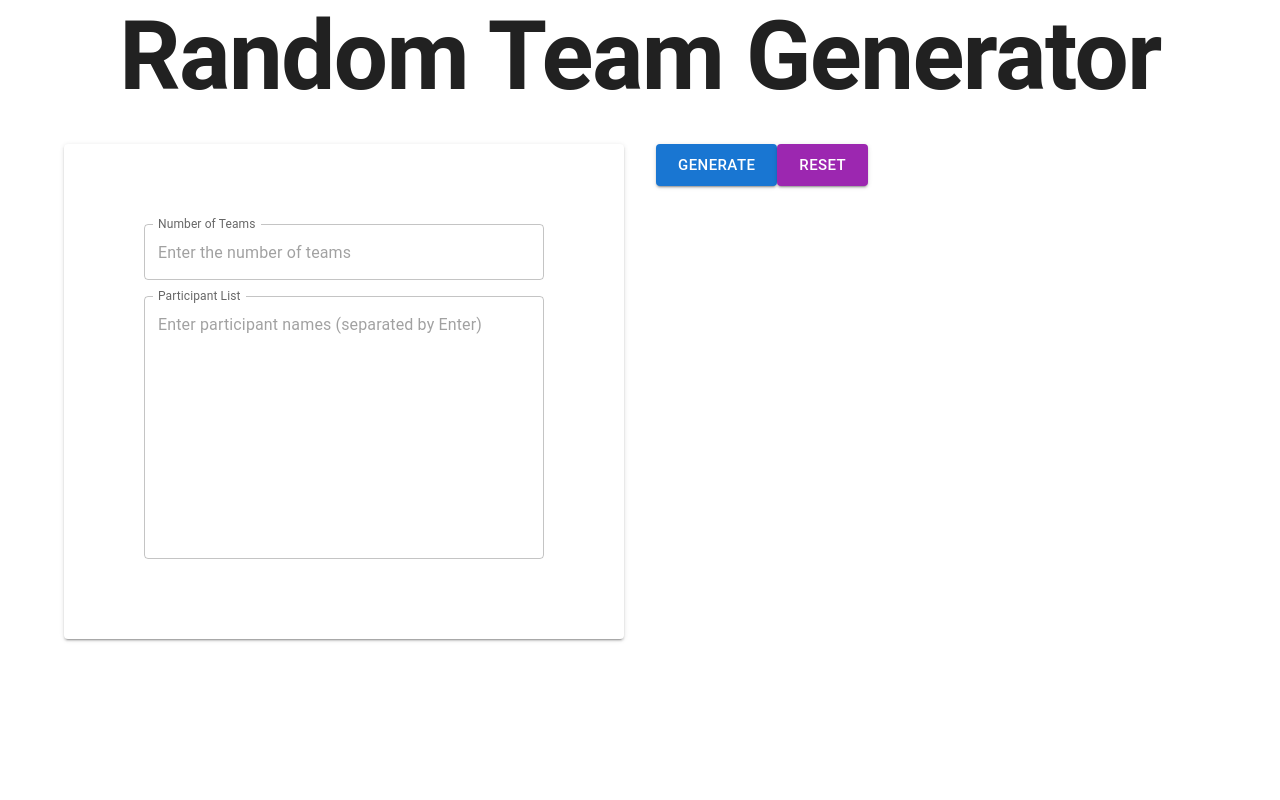
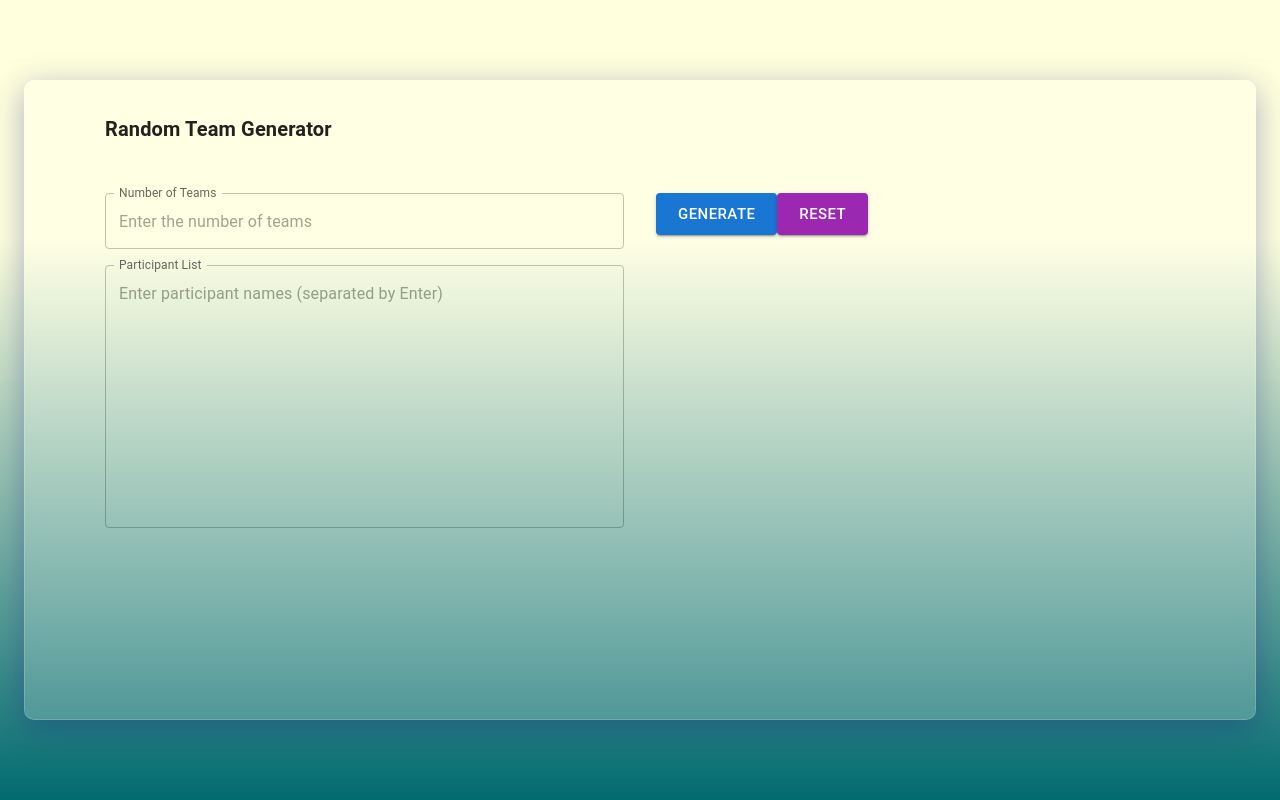
Before and after one commit to YeleePark/TeamGenerator, a React (Create React App) app: page / in a window 1280 px wide. Built offline with nearby package versions, Linux system fonts and the light colour scheme.

Commit message:
chore : 퍼블리싱 진행중

```diff
--- a/src/App.js
+++ b/src/App.js
@@ -18,11 +18,6 @@ function App() {
   const [teams, setTeams] = useState([]);
 
   const createTeams = (people, teamCount) => {
-    if (teamCount <= 0 || people.length === 0) {
-      // TODO: Error
-      return false;
-    }
-
     const shuffledPeople = [...people].sort(() => Math.random() - 0.5);
 
     const teams = Array.from({ length: teamCount }, () => []);
@@ -33,6 +28,7 @@ function App() {
 
     setTeams(teams);
   };
+
   const onSubmit = (data) => {
     const list = data?.participantList
       .split("\n")
@@ -47,21 +43,46 @@ function App() {
 
   return (
     <Container
+      maxWidth={`xl`}
       sx={{
-        backgroundColor: `background.default`,
+        position: `fixed`,
+        width: `100vw`,
         height: `100vh`,
+        display: `flex`,
+        alignItems: `center`,
+        background: `linear-gradient(360deg, rgba(1,106,112,1) 0%, rgba(255,255,221,0.9934567577030813) 70%)`,
       }}
-      maxWidth={`lg`}
     >
-      <form onSubmit={handleSubmit(onSubmit)} action="">
-        <Grid container spacing={4}>
+      <Paper
+        elevation={2}
+        sx={{
+          px: 10,
+          py: 4,
+          width: `100%`,
+          height: `80%`,
+          background: `rgba( 255, 255, 255, 0.2 )`,
+          boxShadow: `0 8px 32px 0 rgba( 31, 38, 135, 0.37 )`,
+          backdropFilter: `blur( 5.5px )`,
+          borderRadius: `10px`,
+          border: `1px solid rgba( 255, 255, 255, 0.18 )`,
+        }}
+      >
+        <form
+          onSubmit={handleSubmit(onSubmit)}
+          action=""
+          onKeyDown={(e) => e.stopPropagation()}
+        >
+          <Grid container spacing={4} rowSpacing={10}>
             <Grid item xs={12} md={12} textAlign={`center`}>
-            <Typography variant="h1" fontWeight={`bold`}>
+              <Typography
+                variant="h6"
+                fontWeight={`bold`}
+                sx={{ position: `absolute` }}
+              >
                 Random Team Generator
               </Typography>
             </Grid>
             <Grid item xs={12} md={6}>
-            <Paper elevation={2} sx={{ p: 10 }}>
               <Stack>
                 <TextField
                   type={`number`}
@@ -85,7 +106,6 @@ function App() {
                   {...register(`participantList`, { required: true })}
                 />
               </Stack>
-            </Paper>
             </Grid>
             <Grid item xs={12} md={6}>
               <Box>
@@ -117,6 +137,7 @@ function App() {
             </Grid>
           </Grid>
         </form>
+      </Paper>
     </Container>
   );
 }
```
Lines whose indentation alone changed are shown as unchanged.
